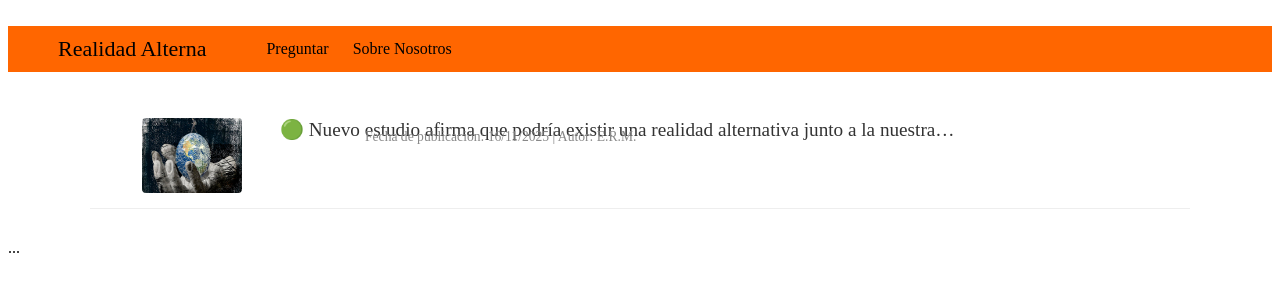
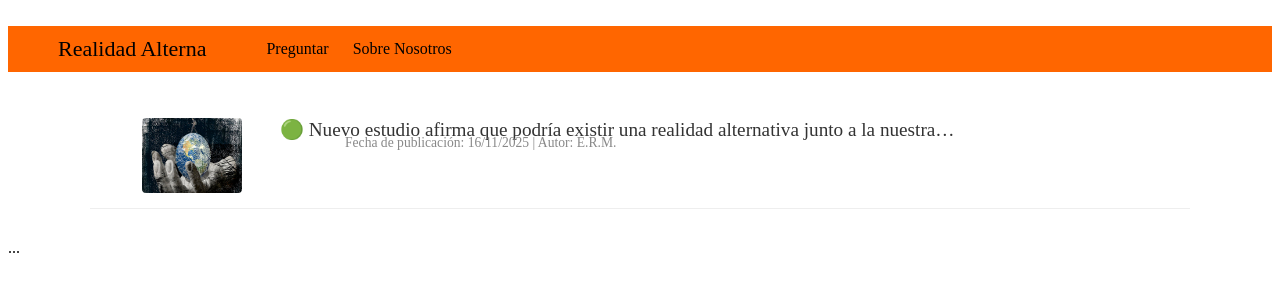
Before and after one commit to TierraSapiens/RealidadAlterna, a Jekyll site: the page built from index.md, in a window 1280 px wide. Shown: the top 300 px of the page. Built offline with Jekyll 4.4.1, drawn with Linux system fonts in a browser that asks for light colours.

Commit message:
Altura titulo

```diff
--- a/assets/css/style.css
+++ b/assets/css/style.css
@@ -120,12 +120,12 @@ main {
   font-size: 0.85em;
   color: #888;
 
-  /* Mantiene la posición vertical (si ya es correcta) */
-  margin-top: -12px;
+  /* Mantiene la altura */
+  margin-top: -6px;
 
   /* 🔥 AUMENTA ESTE VALOR para moverlo más a la DERECHA */
   /* SUGERENCIA: Prueba con un valor grande, como 80px, y luego ajústalo. */
-  margin-left: 80px;
+  margin-left: 60px;
 
   padding-left: 0;
 }
```
